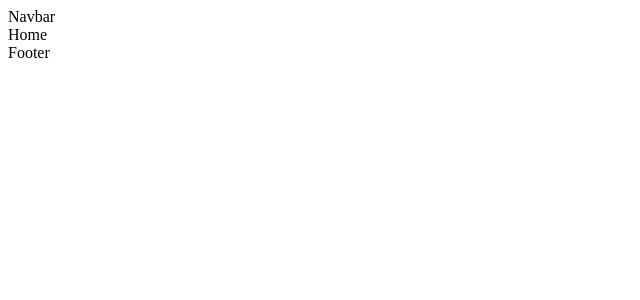
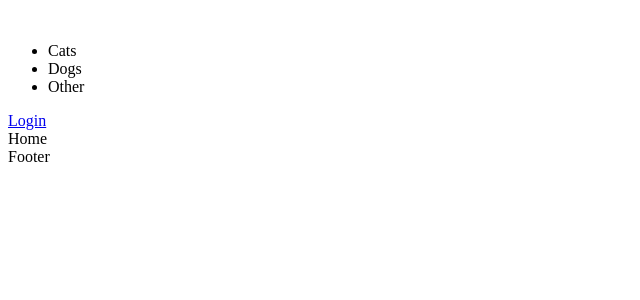
Before and after one commit to zajacHubert/Animal-blog-front, a React (Create React App) app: page / in a window 1280 px wide. Shown: the top 300 px of the page, without its empty margins (0-640 px from the left). Built offline with nearby package versions, Linux system fonts and the light colour scheme.

Commit message:
Create basic navbare structure

```diff
--- a/src/components/Navbar/Navbar.tsx
+++ b/src/components/Navbar/Navbar.tsx
@@ -1,8 +1,33 @@
-import React from 'react'
+import React, { useContext } from 'react'
+import { Link } from 'react-router-dom';
+import { AuthContext } from '../../context/AuthContext'
 
 const Navbar = () => {
+    const ctx = useContext(AuthContext);
+    console.log(ctx)
     return (
-        <div>Navbar</div>
+        <div>
+            <div>
+                <img src="" alt="" />
+            </div>
+            <nav>
+                <ul>
+                    <li>Cats</li>
+                    <li>Dogs</li>
+                    <li>Other</li>
+                </ul>
+            </nav>
+            {ctx?.currentUser
+                ?
+                <div>
+                    <span>{ctx.currentUser.username}</span>
+                    <span onClick={ctx.logout}>Logout</span>
+                    <span ><Link to='/write'>Write</Link></span>
+                </div>
+                :
+                <Link to='/login'>Login</Link>
+            }
+        </div>
     )
 }
 
--- a/src/context/AuthContext.tsx
+++ b/src/context/AuthContext.tsx
@@ -1,5 +1,5 @@
 import axios from 'axios';
-import React, { createContext, ReactNode, useState } from 'react';
+import React, { createContext, ReactNode, useEffect, useState } from 'react';
 import { CurrentUser, UserToLogin } from '../types/user';
 
 export const AuthContext = createContext<AuthContextInterface | null>(null);
@@ -29,6 +29,10 @@ export const AuthContextProvider = ({ children }: Props) => {
         setCurrentUser(null);
     }
 
+    useEffect(() => {
+        localStorage.setItem('user', JSON.stringify(currentUser));
+    }, [currentUser]);
+
     return (
         <AuthContext.Provider value={{ currentUser, login, logout }}>
             {children}
--- a/src/index.tsx
+++ b/src/index.tsx
@@ -1,6 +1,7 @@
 import React from 'react';
 import ReactDOM from 'react-dom/client';
 import App from './App';
+import { AuthContextProvider } from './context/AuthContext';
 
 
 const root = ReactDOM.createRoot(
@@ -8,6 +9,8 @@ const root = ReactDOM.createRoot(
 );
 root.render(
   <React.StrictMode>
-    <App />
+    <AuthContextProvider>
+      <App />
+    </AuthContextProvider>
   </React.StrictMode>
 );
--- a/src/pages/Login/Login.tsx
+++ b/src/pages/Login/Login.tsx
@@ -1,10 +1,10 @@
-import React, { useState } from 'react';
-import axios from 'axios';
+import React, { useContext, useState } from 'react';
 import { yupResolver } from '@hookform/resolvers/yup';
 import * as yup from "yup";
 import { SubmitHandler, useForm } from 'react-hook-form';
 import { Link, useNavigate } from 'react-router-dom';
 import { UserToLogin, UserToRegister } from '../../types/user';
+import { AuthContext } from '../../context/AuthContext';
 
 const schema = yup.object({
     username: yup.string().required().max(10),
@@ -17,12 +17,11 @@ const Login = () => {
     });
     const navigate = useNavigate();
     const [err, setErr] = useState('');
-
-
+    const ctx = useContext(AuthContext);
 
     const onSubmit: SubmitHandler<UserToLogin> = async (data) => {
         try {
-            await axios.post('http://localhost:3001/auth/login', data);
+            await ctx?.login(data);
             navigate('/');
         } catch (err: any) {
             setErr(err.response.data);
```
Also changed, not shown: src/img/logo.png (added).
